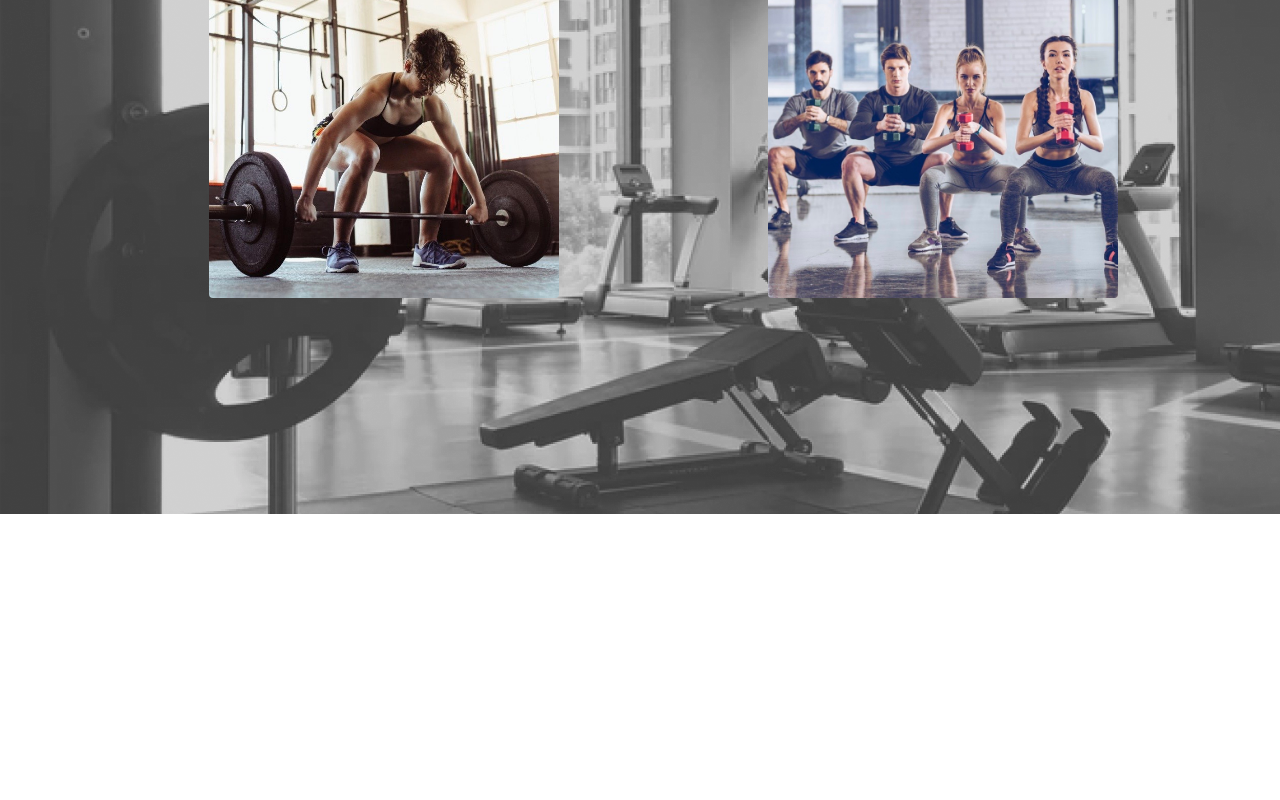
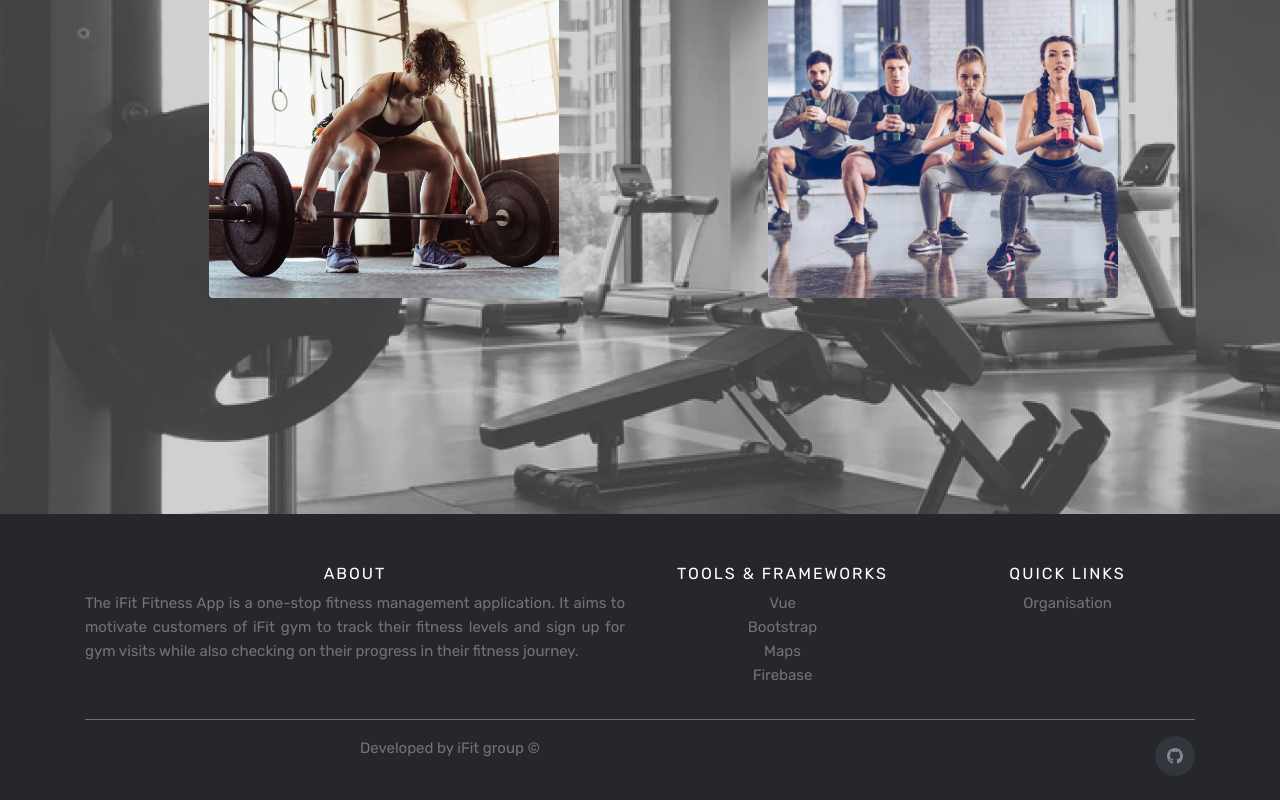
Before and after one commit to BT3103-G7/iFit, a Vue app: page /calsout in a window 1280 px wide. Shown: the part 286-1086 px from the top of the page. Before the commit the page ends 800 px from the top, so only its background shows below. Built offline with nearby package versions, Linux system fonts and the light colour scheme; no server answers; what vuejs-smart-table would draw is missing.

Commit message:
Footer for Cals Out page

```diff
--- a/src/components/CalsOut.vue
+++ b/src/components/CalsOut.vue
@@ -14,11 +14,19 @@
         <b-button variant="info" class="button" to="inputClass">Input your class!</b-button> <br><br>
         <img src="/static/class.jpg" class="rounded" width="350px">
     </div>
+    <Footer></Footer>
 </div>
 </template>
 
 
 <script>
+import Footer from './Footer.vue'
+
+export default {
+    components: {
+        Footer
+    }
+}
 </script>
 
 <style scoped>
@@ -52,5 +60,10 @@
     text-align: center;
     width: 100%;
 }
+Footer {
+    position: absolute;
+    top: 100%;
+    width: 100%;
+}
 
 </style>
```
